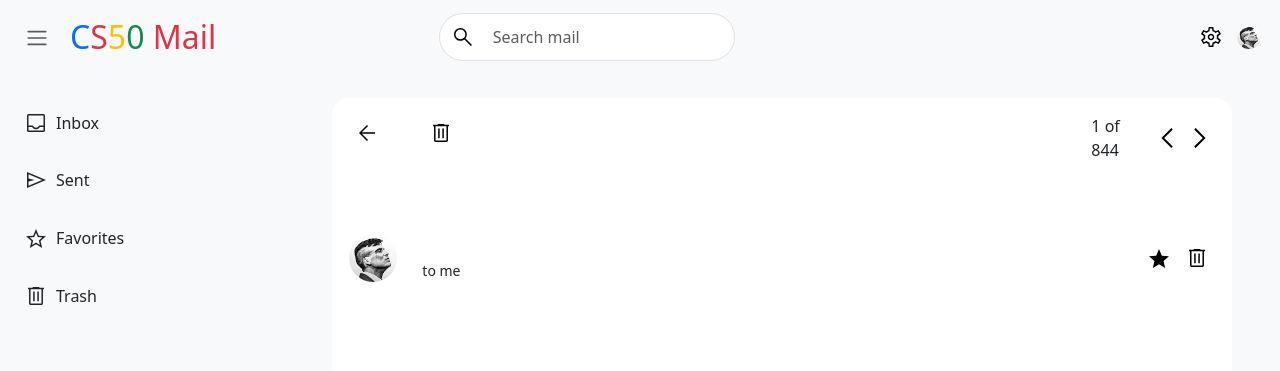
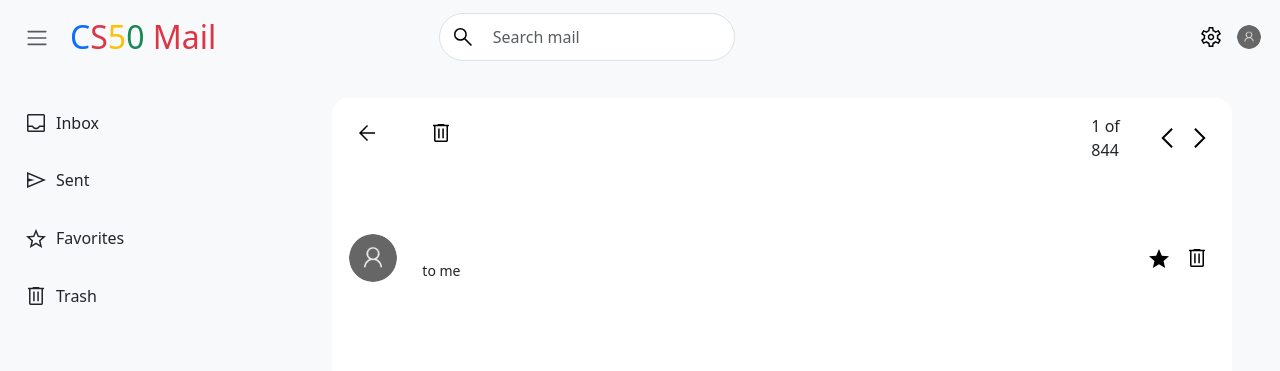
Before and after one commit to leogalencar/cs50mail, a Flask app: template templates/expanded_email.html in a window 1280 px wide. Shown: the top 371 px of the page. Run offline with Flask 3, Linux system fonts and the light colour scheme; the template is opened without the code that fills it, so the values that code supplies are empty; the visitor is signed in with stand-in values (Sample User, id 1); some libraries are stand-ins or nearby versions.

Commit message:
Update profile picture default image

```diff
--- a/templates/expanded_email.html
+++ b/templates/expanded_email.html
@@ -55,7 +55,7 @@
 
             <div class="row mt-5 align-items-center">
                 <div class="col-lg-1 text-lg-center">
-                    <img class="rounded-circle" src="/static/img/profilepic.jpg" alt="" width="48">
+                    <img class="rounded-circle" src="/static/img/profilepic.png" alt="" width="48">
                 </div>
                 <div class="col-lg-3 me-lg-auto">
                     <strong>{{ sender.first_name }} {{ sender.last_name }}</strong>
--- a/templates/layout.html
+++ b/templates/layout.html
@@ -73,7 +73,7 @@
                                 </form> -->
                                 <div class="btn-group">
                                     <button class="btn btn-icon border-0 rounded-5" type="button" data-bs-toggle="dropdown" aria-expanded="false">
-                                        <img class="rounded-5" src="/static/img/profilepic.jpg" alt="Profile Picture" width="24">
+                                        <img class="rounded-5" src="/static/img/profilepic.png" alt="Profile Picture" width="24">
                                     </button>
                                     <ul class="dropdown-menu dropdown-menu-end">
                                         <li><a class="dropdown-item" href="/settings">Account Settings</a></li>
```
Also changed, not shown: static/img/profilepic.jpg (deleted), static/img/profilepic.png (added).
